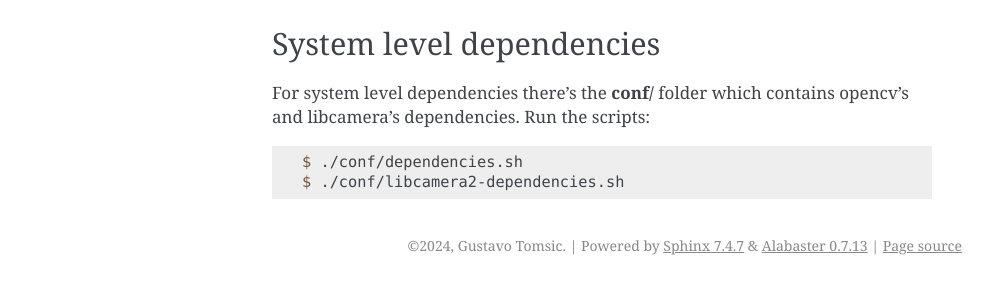
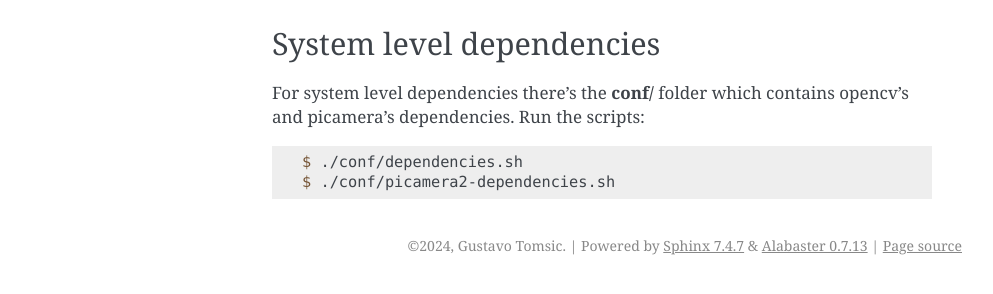
Before and after one commit to gustavoMTG/robopi, a Sphinx documentation site: the page built from docs/content/installation.rst, in a window 1280 px wide. Shown: the part 465-759 px from the top of the page, without its empty margins (148-1141 px from the left). Built offline with Sphinx 7.4.7, drawn with Linux system fonts in a browser that asks for light colours.

```diff
--- a/docs/content/installation.rst
+++ b/docs/content/installation.rst
@@ -25,9 +25,9 @@ System level dependencies
 -------------------------
 
 For system level dependencies there's the **conf/** folder which contains
-opencv's and libcamera's dependencies. Run the scripts:
+opencv's and picamera's dependencies. Run the scripts:
 
 .. code-block:: console
 
     $ ./conf/dependencies.sh
-    $ ./conf/libcamera2-dependencies.sh
+    $ ./conf/picamera2-dependencies.sh
--- a/docs/index.rst
+++ b/docs/index.rst
@@ -17,3 +17,4 @@ people, track them and follow them if they are inside a given area.
    :caption: Contents:
 
    content/installation
+   content/compatibility
```
Also changed, not shown: docs/content/compatibility.rst (added, +13 -0 lines), docs/content/compatibilty.rst (deleted, +0 -8 lines).
